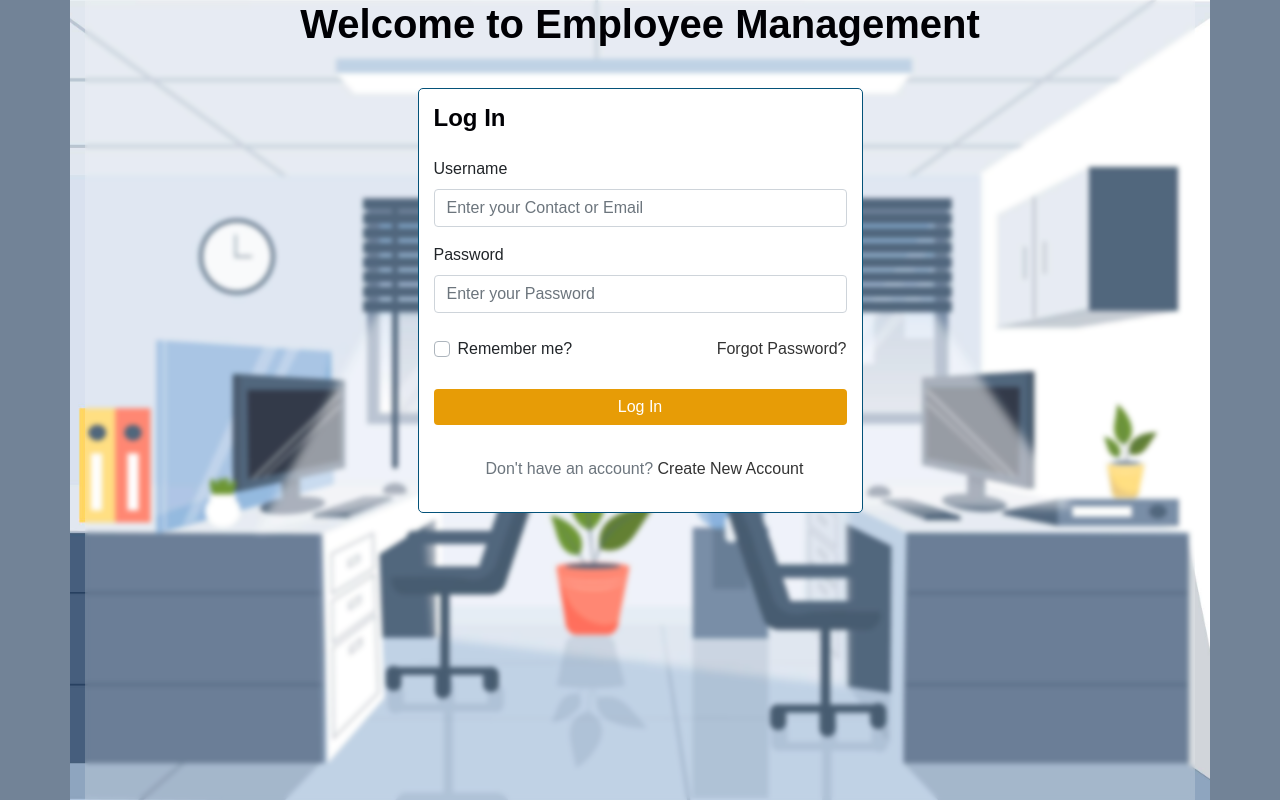
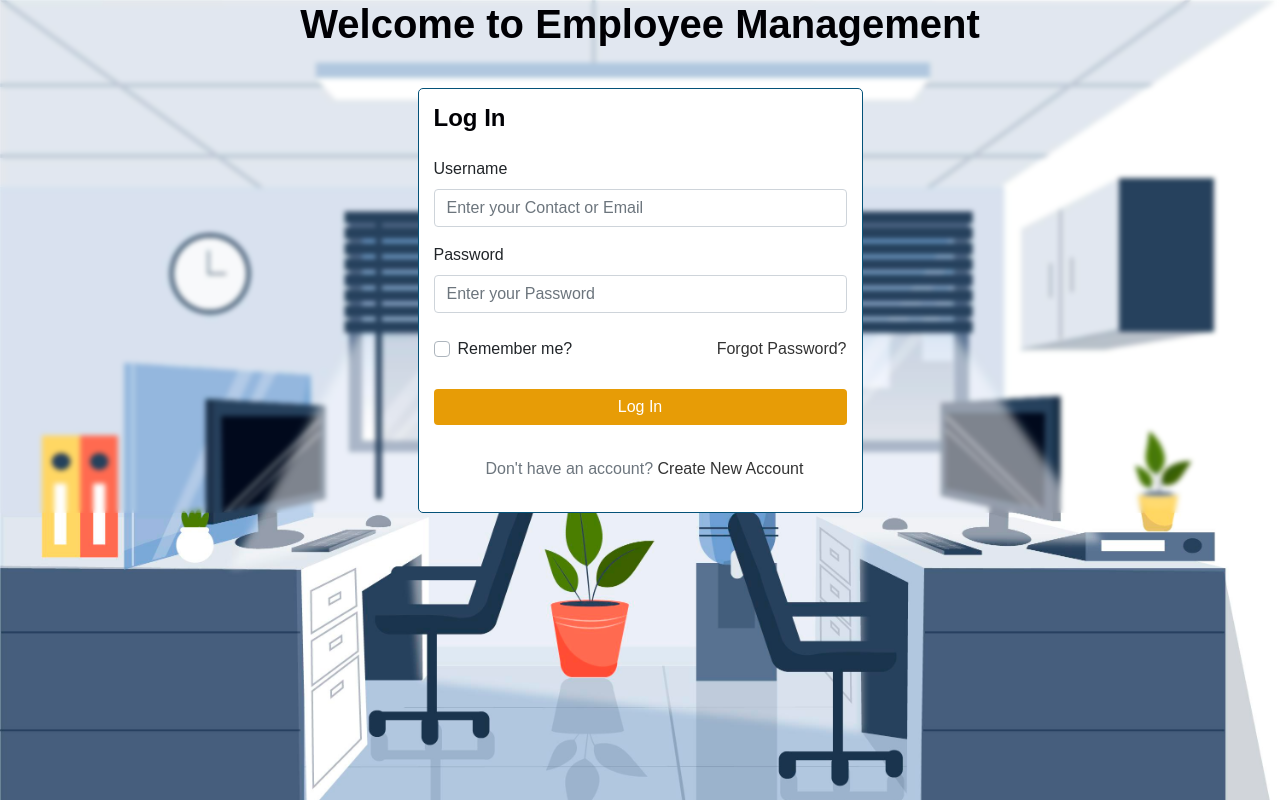
Before and after one commit to mayurkarale34/employee-management, a Flask app: page /login_page in a window 1280 px wide. Run offline with Flask 3, Linux system fonts and the light colour scheme; some libraries are stand-ins or nearby versions.

Commit message:
quick fixes

```diff
--- a/templates/login.html
+++ b/templates/login.html
@@ -12,7 +12,10 @@
 
   <style>
       body {
-        background: #728397 !important;
+        background-image: url('/static/images/landing_bg.jpg');
+        background-repeat: no-repeat;
+        background-size: cover;
+        backdrop-filter: blur(2.5px); /* blur effect to the backdrop */
         font-family: 'Muli', sans-serif;
       }
       h1 {
@@ -48,22 +51,7 @@
     background: #28a745;
     border: #E8D426;
   }
-  .container{
-    width:500% ;
-    min-height: 100vh;
-    background-image: url('/static/images/landing_bg.jpg');
-    background-repeat: no-repeat;
-    background-position: center;
-    background-size: cover;
-  }
-  .blur {
-	  text-align: center;
-    width: 100%;
-	  backdrop-filter: blur(2.5px); /* blur effect to the backdrop */
-	  background-color: rgba(255, 255, 255, 0.2);
-	  height: 100vh;
-	  width: 100%;
-	}
+
   .confirmPasswordSection{
     display: none;
   }
@@ -84,8 +72,7 @@
 
   <body>
       <div class="container">
-        <div class="blur">
-        <h1 class = "text-center">Welcome to Employee Management</h1>
+          <h1 class = "text-center">Welcome to Employee Management</h1>
           <div class="row">
               <div class="col-md-5 mx-auto">
                 <div class="card card-body">
@@ -96,10 +83,12 @@
                         <label for="username">Username</label>
                         <input type="text" class="form-control" id="username" name="username" placeholder="Enter your Contact or Email" required>
                       </div>
+
                       <div class="form-group required">
                         <label class="d-flex flex-row align-items-center" for="password"> Password</label>
                         <input type="password" class="form-control" id="password" name="password" placeholder="Enter your Password" required>
                       </div>
+
                       <div class="form-group mt-4 mb-4">
                         <div class="custom-control custom-checkbox" style="display: flex; justify-content: flex-start; align-items: center;">
                             <input type="checkbox" class="custom-control-input" id="remember-me" name="remember-me">
@@ -107,9 +96,11 @@
                             <a style="margin-left: 10px;" class="ml-auto border-link small-xl" href="#" id = "forgotpassword">&nbsp;&nbsp; Forgot Password? </a>
                         </div>
                       </div>
+
                       <div class="form-group pt-1">
                         <button class="btn btn-primary btn-block" type="button" id="login"> Log In </button>
                       </div>
+
                     </form>
                   </div>
 
@@ -120,18 +111,22 @@
                         <label for="first_name">First Name</label>
                         <input type="text" class="form-control required" id="first_name" name="first_name" placeholder="Enter your First Name">
                       </div>
+
                       <div class="form-group required">
                         <label class="d-flex flex-row align-items-center" for="last_name"> Last Name</label>
                         <input type="text" class="form-control required" id="last_name" name="last_name" placeholder="Enter your Last Name">
                       </div>
+
                       <div class="form-group required">
                         <label class="d-flex flex-row align-items-center" for="contact_no">Contact Number</label>
                         <input type="text" class="form-control required" id="contact_no" name="contact_no" placeholder="Enter your Contact Number" minlength="10" maxlength="10">
                       </div>
+
                       <div class="form-group required">
                         <label class="d-flex flex-row align-items-center" for="email_id">Email Address</label>
                         <input type="text" class="form-control required" id="email_id" name="email_id" placeholder="Enter your Email Address" >
                       </div>
+
                       <div class="form-group required">
                         <label class="d-flex flex-row align-items-center" for="new_password">Password</label>
                         <input type="password" class="form-control required" id="new_password" name="new_password" placeholder="Enter your Password" minlength="4" onblur="showConfirmPasswordField()">
@@ -141,6 +136,7 @@
                         <label class="d-flex flex-row align-items-center" for="confirmpassword" id="confirmPasswordLabel">Confirm Password</label>
                         <input type="password" class="form-control required" id="confirmpassword" name="confirmpassword" placeholder="Enter your Confirm Password" minlength="4">
                       </div>
+
                       <div class="form-group required">
                         <label class="d-flex flex-row align-items-center" for="gender">Gender</label>
                         <select class="form-control select_field" name="gender" id="gender" required>
@@ -149,23 +145,29 @@
                           <option value="Female">Female</option>
                         </select>
                       </div>
-                      <div class="form-group pt-1">
-                        <button class="btn btn-primary btn-block" type="button" id="sign_up"> Sign Up </button>
-                      </div>
+
+
                     </form>
                   </div>
+
                   <p class="small-xl pt-3 text-center login_form">
                     <span class="text-muted"> &nbsp;&nbsp;Don't have an account? </span>
                     <a href="#" id ="create_account"> Create New Account </a>
                   </p>
 
+                  <div class="form-group pt-1 sign_up_form">
+                    <button class="btn btn-primary btn-block" type="button" id="sign_up"> Sign Up </button>
+                  </div>
+
                   <p class="small-xl pt-3 text-center sign_up_form">
                     <span class="text-muted"> &nbsp;&nbsp;Do you have an account? </span>
                     <a href="#" id ="login_action"> Login </a>
                   </p>
-
+                </div>
+              </div>
           </div>
       </div>
+
   </body>
 
   <script>
--- a/templates/manage_resources.html
+++ b/templates/manage_resources.html
@@ -114,7 +114,7 @@
         <div class="container-fluid">
             <h1>Employee Management System</h1>
             <ul class="navbar-nav">
-                <li class="navbar-item welcome"><h4>Welcome :</h4></li><br><br>
+                <li class="navbar-item welcome"><h4>Welcome : {{name}}</h4></li><br><br>
                 <li class="navbar-item butt"><button class="btn btn-lg btn-primary glyphicon glyphicon-off" id="log_out"></button></li>
             </ul>
 
```
